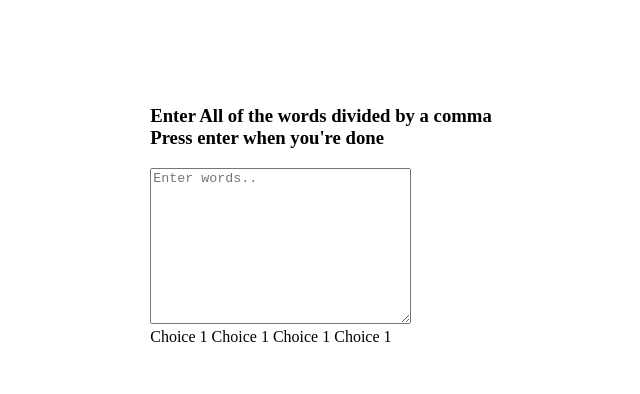
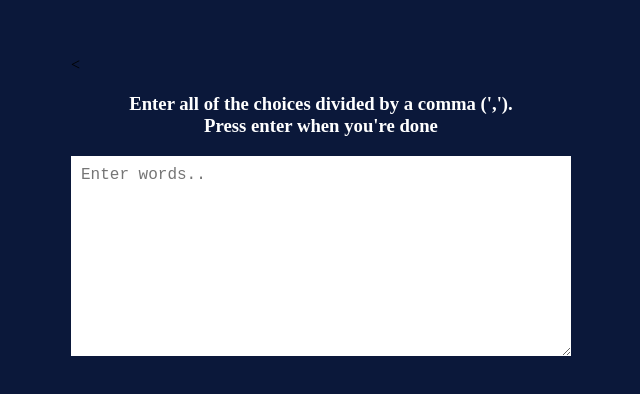
Before and after one commit to root-life28/codechallenge, a plain HTML site: page random_word_selector/index.html in a window 1280 px wide. Shown: the part 184-578 px from the top of the page, without its empty margins (319-959 px from the left). Drawn offline with Linux system fonts and the light colour scheme.

Commit message:
Finished style

```diff
--- a/random_word_selector/index.html
+++ b/random_word_selector/index.html
@@ -5,19 +5,15 @@
     <meta http-equiv="X-UA-Compatible" content="IE=edge">
     <meta name="viewport" content="width=device-width, initial-scale=1.0">
     <link rel="stylesheet" href="style.css">
-    <title>Random Word Selector</title>
+    <title>Random Choice Picker</title>
 </head>
 <body>
     <div class="container">
-        <h3>Enter All of the words divided by a comma
-            <br>Press enter when you're done
+        <<h3>Enter all of the choices divided by a comma (','). <br> Press enter when you're done</h3>
         </h3>
         <textarea placeholder="Enter words.." id="textarea" cols="30" rows="10"></textarea>
         <div id="tags">
-            <span class="tag">Choice 1</span>
-            <span class="tag">Choice 1</span>
-            <span class="tag">Choice 1</span>
-            <span class="tag">Choice 1</span>
+
         </div>
     </div>
 </body>
--- a/random_word_selector/style.css
+++ b/random_word_selector/style.css
@@ -3,6 +3,7 @@
 }
 
 body{
+    background-color: #0b183a;
     display: flex;
     flex-direction: column;
     align-items: center;
@@ -11,3 +12,33 @@ body{
     overflow: hidden;
     margin: 0;
 }
+h3{
+    color: rgb(255, 255, 255);
+    text-align: center;
+}
+
+.container{
+    width: 500px;
+}
+#textarea{
+    border: none;
+    display: block;
+    width: 100%;
+    padding: 10px;
+    margin: 0 0 20px;
+    font-size: 16px;
+}
+
+.tag{
+    background-color:orange;
+    color: white;
+    border-radius: 50px;
+    padding: 10px 20px;
+    margin: 0 5px 10px 0;
+    font-size: 14px;
+    display: inline-block;
+}
+
+.tag.highlight{
+    background-color: #273c72;
+}
```
